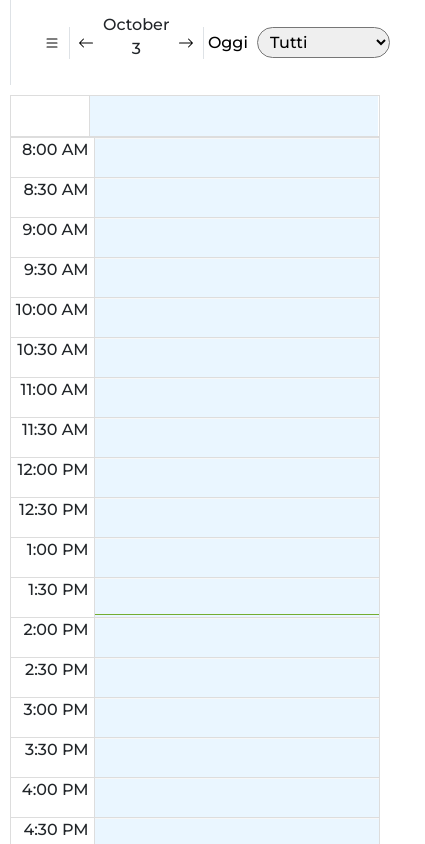
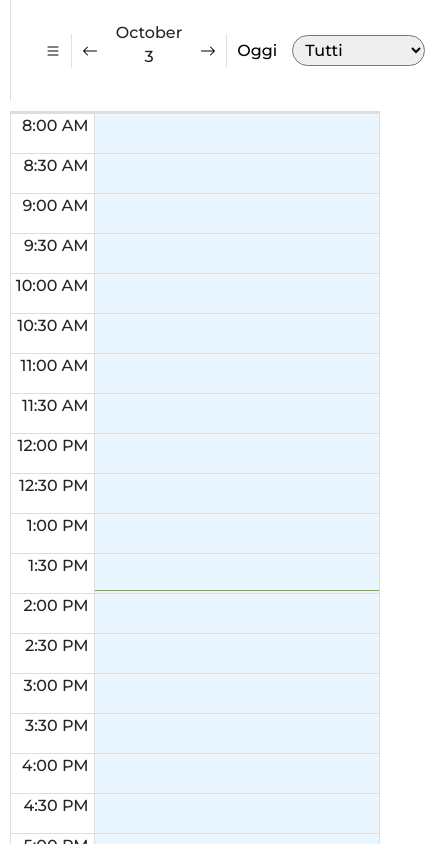
Before and after one commit to ageria20/Capstone_nagefyFE, a React (Vite) app: page /agenda in a window 390 px wide. Shown: the top 844 px of the page, 425 px wide, since content can reach past the window. Built offline with nearby package versions, Linux system fonts and the light colour scheme.

Commit message:
css almost over

```diff
--- a/src/components/Calendar/Agenda.css
+++ b/src/components/Calendar/Agenda.css
@@ -10,6 +10,12 @@
     padding: 1rem;
     margin-bottom: 10px;
 
+}
+
+
+
+.arrowRight, .arrowLeft, .today{
+    width: 10%;
 }
 
 .custom-toolbar button {
@@ -25,9 +31,18 @@
     border: none;
 }
 
+.rbc-time-header-gutte, .rbc-row{
+    display: none;
+}
+
 .sectionToolbar {
     padding: 5px;
     border-radius: 5px;
+}
+
+.custom-toolbar button:hover{
+    background-color: white;
+    color: black;
 }
 
 
@@ -40,7 +55,7 @@
 
     .custom-toolbar button,
     .sectionToolbar {
-        width: 100%;
+        width: 10%;
     }
 }
 
@@ -51,9 +66,10 @@
     .datePicker{
         width: 100%;
     }
-    .custom-toolbar button {
-        padding: 5px;
+    .menuBtn{
+        width: 25%;
     }
+
 }
 
 
@@ -68,7 +84,11 @@
 
     .custom-toolbar button {
         font-size: 1rem;
-        padding: 4px;
+        width: 25%;
+
+    }
+    .menuBtn{
+        width: 25%;
     }
 
     .sectionToolbar {
@@ -92,7 +112,11 @@
 
     .custom-toolbar button {
         font-size: 1rem;
-        padding: 3px;
+        width: 25%;
+
+    }
+    .menuBtn{
+        width: 25%;
     }
 
     .sectionToolbar {
--- a/src/components/Calendar/CustomToolbar.tsx
+++ b/src/components/Calendar/CustomToolbar.tsx
@@ -49,12 +49,12 @@ const CustomToolbar: React.FC<CustomToolbarProps> = ({ onNavigate, currentDate,
 
     <div className='custom-toolbar border-start'>
         {isOpen ? <Sidebar/> : ""}
-        <Button className='me-auto w-25' onClick={toggleSidebar}><List /></Button>
+        <Button className='me-auto menuBtn' onClick={toggleSidebar}><List /></Button>
 
 
-        <Button onClick={() => onNavigate("PREV")} className='border-start rounded-0 w-25'><ArrowLeft/></Button>
+        <Button onClick={() => onNavigate("PREV")} className='border-start rounded-0 arrowLeft'><ArrowLeft/></Button>
         <div style={{ display: 'block', position: 'relative', marginTop: '5px' }} className='d-flex justify-content-center align-items-center'>
-        <p onClick={toggleDataPicker} style={{cursor: "pointer"}} className=' text-center d-flex flex-column align-items-center'>{formattedDate.split(" ")[0]}{" "}{formattedDate.split(" ")[1].slice(0,3).toUpperCase()}</p>
+        <p onClick={toggleDataPicker} style={{cursor: "pointer"}} className=' text-center d-flex flex-column align-items-center p-2'>{formattedDate.split(" ")[0]}{" "}{formattedDate.split(" ")[1].slice(0,3).toUpperCase()}</p>
 
                 {isDatePickerOpen &&
                 <div style={{position: 'absolute',
@@ -76,11 +76,11 @@ const CustomToolbar: React.FC<CustomToolbarProps> = ({ onNavigate, currentDate,
                 />
                 </div>}
         </div>
-        <Button onClick={() => onNavigate("NEXT")} className='border-end rounded-0 w-25'><ArrowRight/></Button>
-        <Button onClick={handleToday} className='w-25'>Oggi</Button>
+        <Button onClick={() => onNavigate("NEXT")} className='border-end rounded-0 arrowRight'><ArrowRight/></Button>
+        <Button onClick={handleToday} className='today'>Oggi</Button>
 
 
-        <section className='sectionToolbar w-25'>
+        <section className='sectionToolbar  w-25'>
         <select onChange={handleStaffChange} value={selectedStaff} className='rounded-5 px-2 py-1'>
             <option value="">Tutti</option>
             {staff.map(member => (
```
